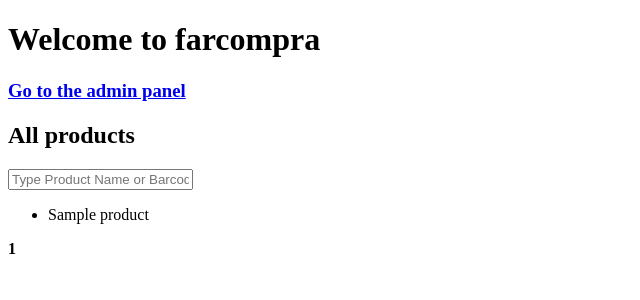
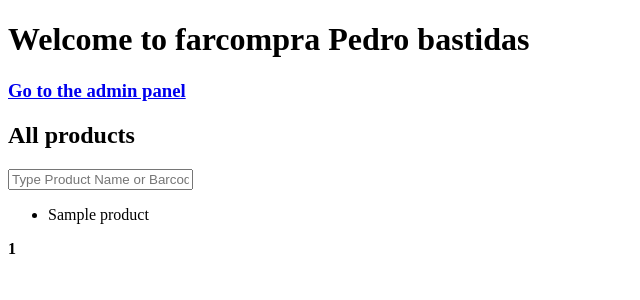
Before and after one commit to pedro092692/farcompra, a Flask app: page / in a window 1280 px wide. Shown: the top 300 px of the page, without its empty margins (0-640 px from the left). Run offline with Flask 3, Linux system fonts and the light colour scheme; tables that the repository leaves empty hold one stand-in row (values such as "Sample post"); some libraries are stand-ins or nearby versions.

Commit message:
Add welcome message to index.html

```diff
--- a/templates/index.html
+++ b/templates/index.html
@@ -7,7 +7,7 @@
     <script src="https://unpkg.com/htmx.org@1.9.11"></script>
 </head>
 <body>
-    <h1>Welcome to farcompra</h1>
+    <h1>Welcome to farcompra Pedro bastidas</h1>
     <h3><a href="{{ url_for('admin.index') }}">Go to the admin panel</a></h3>
     <h2>All products</h2>
     <form id="filter_form">
```
Also changed, not shown: core/dollar.py (deleted), core/farcompra.db (deleted).
